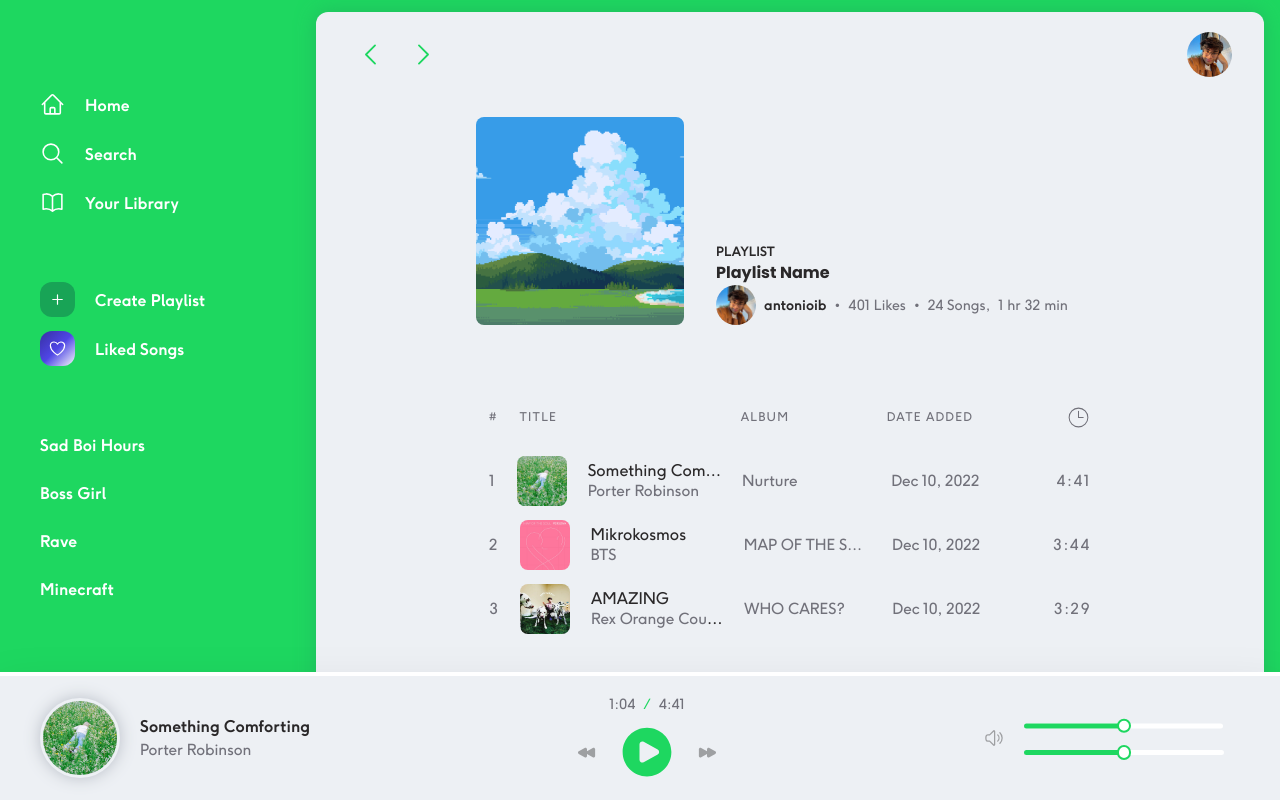
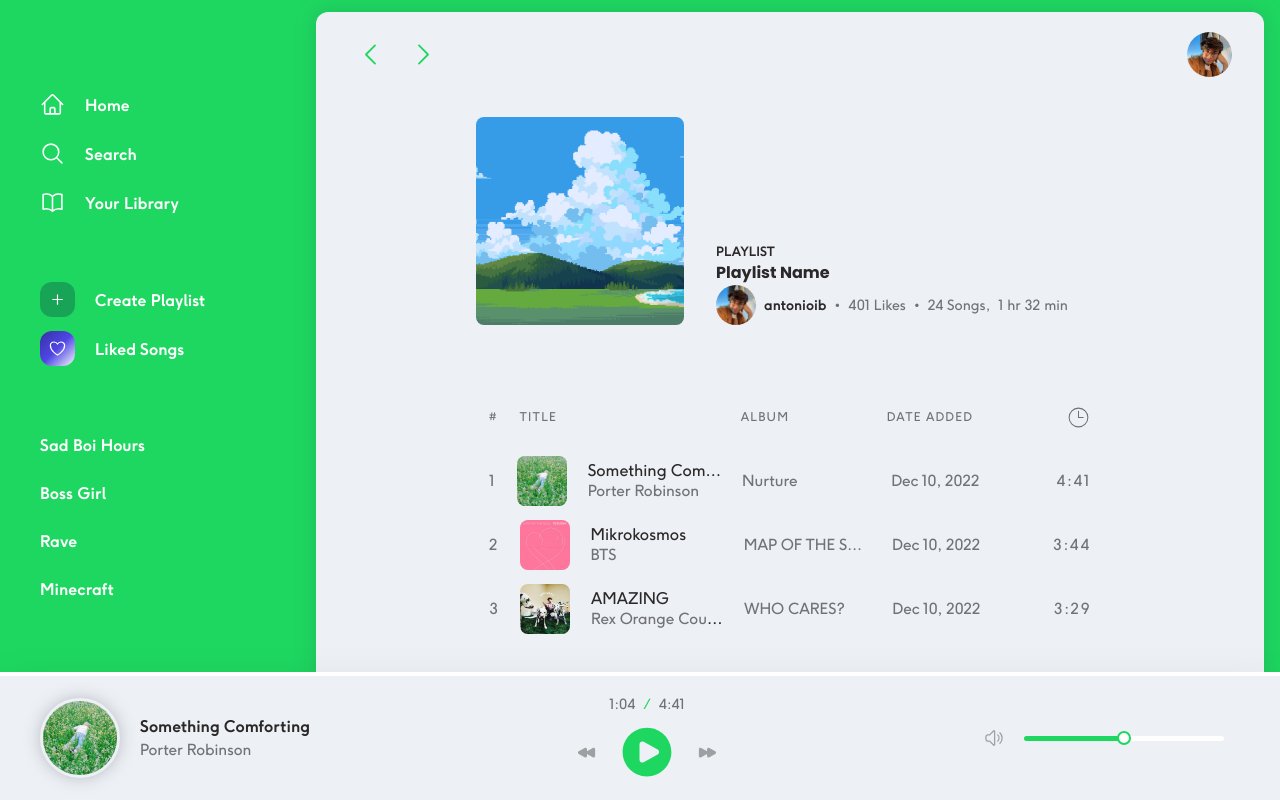
Before and after one commit to ntonioibarrola/spotify-music-player, a Next.js app: page / in a window 1280 px wide. Built offline with nearby package versions, Linux system fonts and the light colour scheme; what tailwindcss-fluid-type would draw is missing.

Commit message:
Remove additional volume slider

```diff
--- a/src/components/Player.tsx
+++ b/src/components/Player.tsx
@@ -1,6 +1,5 @@
-import { ChangeEvent, useState } from 'react';
+import { ChangeEvent, useRef, useState } from 'react';
 import Image from 'next/image';
-import Slider from './Slider';
 
 function Player() {
   const [isPlaying, setIsPlaying] = useState<boolean>(false);
@@ -9,26 +8,29 @@
   const [percentage, setPercentage] = useState<number>(50);
   const [savePercentage, setSavePercentage] = useState<number>(percentage);
 
+  const rangeRef = useRef<HTMLInputElement>(null);
+
   const handlePlayClick = () => {
     setIsPlaying(!isPlaying);
   };
 
   const handleSpeakerClick = () => {
-    if (percentage === 0 && isMuted) {
+    if (!(rangeRef.current && rangeRef.current.value)) return;
+
+    if (rangeRef.current.value === '0' && isMuted) {
+      rangeRef.current.value = String(savePercentage);
       setPercentage(savePercentage);
     } else {
+      rangeRef.current.value = '0';
       setSavePercentage(percentage);
       setPercentage(0);
     }
+
     setIsMuted(!isMuted);
   };
 
-  const onChange = (event: ChangeEvent<HTMLInputElement>) => {
+  const handleVolumeChange = (event: ChangeEvent<HTMLInputElement>) => {
     if (isMuted) setIsMuted(false);
-    setPercentage(Number(event.target.value));
-  };
-
-  const testChange = (event: ChangeEvent<HTMLInputElement>) => {
     setPercentage(Number(event.target.value));
   };
 
@@ -122,16 +124,14 @@
               alt={`Mute Button`}
             />
           </div>
-          <div>
-            <Slider percentage={percentage} onChange={onChange} />
           <input
             style={{ backgroundSize: ((percentage - 0) * 100) / (100 - 0) + '% 100%' }}
             className='cursor-pointer'
             type='range'
             step='0.01'
-              onChange={testChange}
+            ref={rangeRef}
+            onChange={handleVolumeChange}
           />
-          </div>
         </div>
       </div>
     </div>
--- a/src/components/Slider.tsx
+++ /dev/null
@@ -1,63 +0,0 @@
-import { useState, useRef, useEffect, ChangeEvent } from 'react';
-
-const Slider: React.FC<{
-  percentage: number;
-  onChange: (event: ChangeEvent<HTMLInputElement>) => void;
-}> = ({ percentage = 50, onChange }) => {
-  const [position, setPosition] = useState<number>(0);
-  const [marginLeft, setMarginLeft] = useState<number>(0);
-  const [progressBarWidth, setProgressBarWidth] = useState<number>(0);
-
-  const thumbRef = useRef<HTMLDivElement>(null);
-  const rangeRef = useRef<HTMLInputElement>(null);
-
-  useEffect(() => {
-    let rangeWidth = 0;
-    let thumbWidth = 0;
-
-    if (rangeRef.current) rangeWidth = rangeRef.current.getBoundingClientRect().width;
-    if (thumbRef.current) thumbWidth = thumbRef.current.getBoundingClientRect().width;
-
-    const centerThumb = (thumbWidth / 100) * percentage * -1;
-    const centerProgressBar =
-      thumbWidth + (rangeWidth / 100) * percentage - (thumbWidth / 100) * percentage;
-    setPosition(percentage);
-    setMarginLeft(centerThumb);
-    setProgressBarWidth(centerProgressBar);
-  }, [percentage]);
-
-  return (
-    <div
-      className='relative w-full before:pointer-events-none before:absolute before:top-1/2 before:left-1/2 before:block before:h-[0.3125rem]
-      before:w-[99%] before:-translate-x-1/2 before:-translate-y-1/2 before:rounded-lg before:bg-white'
-    >
-      <div
-        className='pointer-events-none absolute top-1/2 z-[1] block h-[0.3125rem] w-0 -translate-y-1/2 select-none rounded-lg bg-spotify-100'
-        style={{ width: `calc(${progressBarWidth}px - 0.45rem)` }}
-      />
-      <div
-        className='pointer-events-none absolute top-1/2 z-[3] ml-0.5 block h-[0.9rem] w-[0.9rem] translate-x-0 -translate-y-1/2
-          select-none rounded-full border-2 border-solid border-spotify-100 bg-white'
-        ref={thumbRef}
-        style={{ left: `${position}%`, marginLeft: `${marginLeft}px` }}
-      />
-      <input
-        className='h-[10px] w-full cursor-pointer appearance-none bg-red-300 opacity-0'
-        type='range'
-        ref={rangeRef}
-        value={position}
-        step='0.01'
-        onChange={onChange}
-      />
-      {/* <div className='ml-4 flex flex-auto rounded-full bg-white'>
-        <div className='h-[0.3125rem] w-1/3 flex-none rounded-l-full rounded-r-[1px] bg-spotify-100' />
-        <div
-          className='-my-[0.25rem] ml-0.5 h-3 w-3 cursor-grab rounded-full border-2 border-solid border-spotify-100 bg-white
-                  transition-[none_33ms_cubic-bezier(0.3,0,0,1)] hover:scale-[1.2] active:cursor-grabbing'
-        />
-      </div> */}
-    </div>
-  );
-};
-
-export default Slider;
```
Lines whose indentation alone changed are shown as unchanged.
